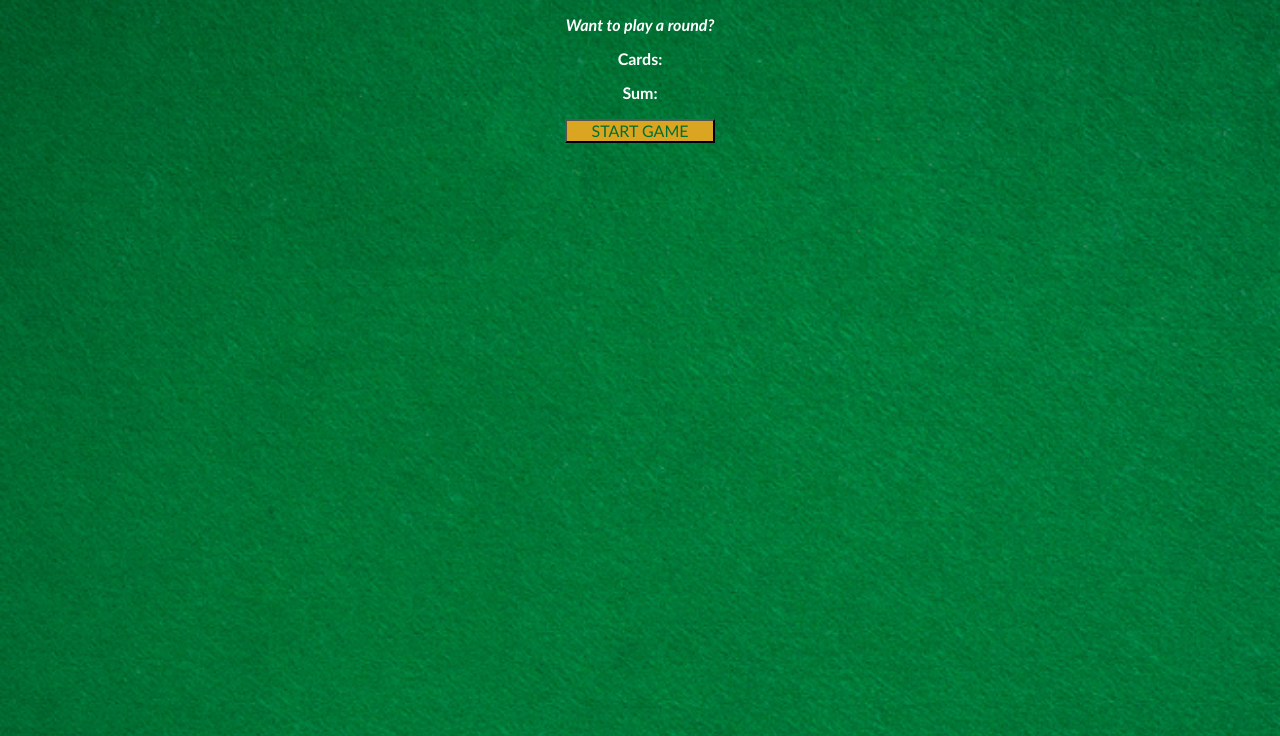
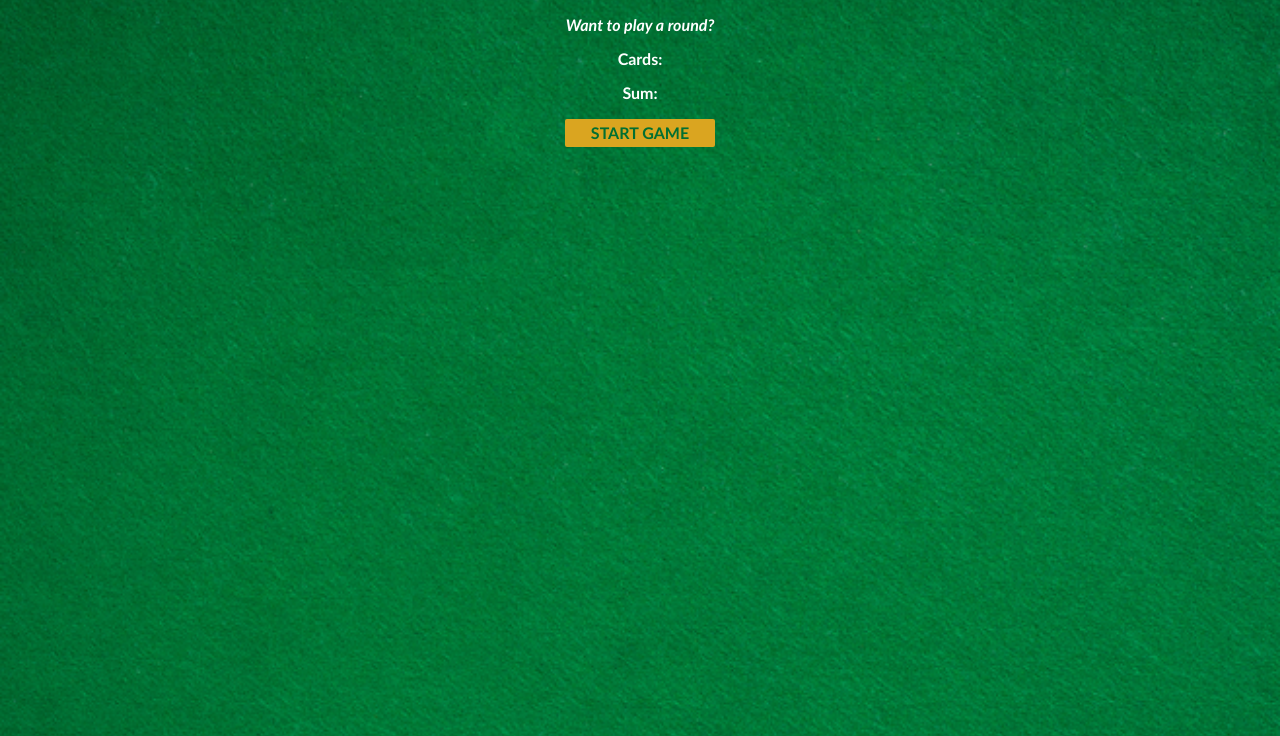
Before and after one commit to lzfun/js_blackjack, a website built with Vite: page index.html in a window 1280 px wide. Shown: the part 64-800 px from the top of the page. Built offline with nearby package versions, Linux system fonts and the light colour scheme.

Commit message:
Further style the 'START GAME' button and update comments

```diff
--- a/index.css
+++ b/index.css
@@ -15,15 +15,13 @@ h1 {
     font-style: italic;
 }
 
-/*
-3. Style the button according to the provided design
-text color - #016f32
-width      - 150px
-background - goldenrod
- */
-
 button {
     color: #016f32;
     width: 150px;
     background-color: goldenrod;
+    padding-top: 5px;
+    padding-bottom: 5px;
+    font-weight: bold;
+    border: none;
+    border-radius: 2px;
 }
--- a/index.js
+++ b/index.js
@@ -5,9 +5,7 @@ let hasBlackJack = false
 let isAlive = true
 let message = ""
 
-// 2. Create a startGame() function. Move the conditional
-// below (line 11-20) inside the body of the function.
-
+// Handles the button onClick event
 function startGame() {
     if (sum <= 20) {
         message = "Do you want to draw a new card? 🙂"
```
Also changed, not shown: index.html (+0 -2 lines).
